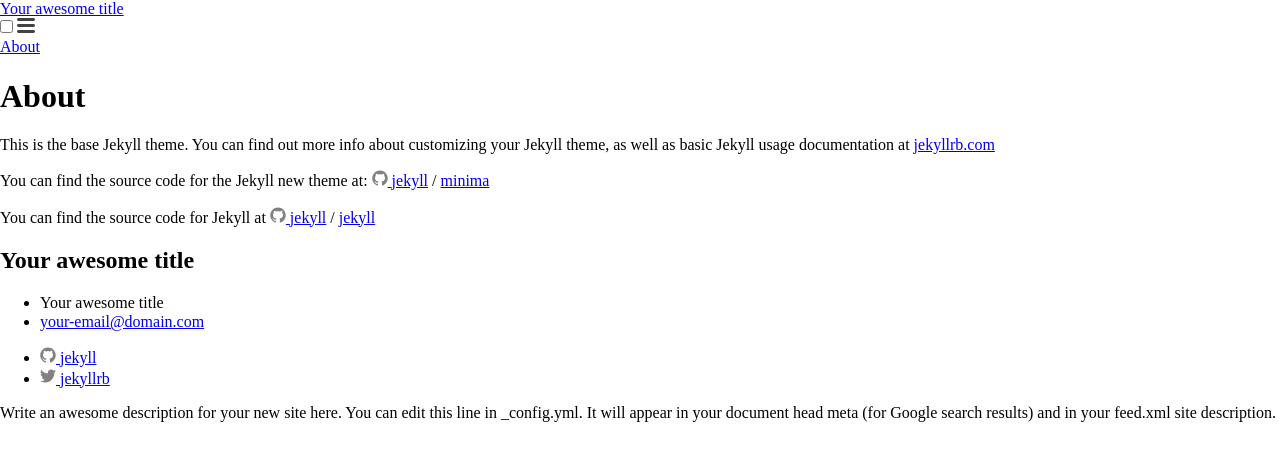
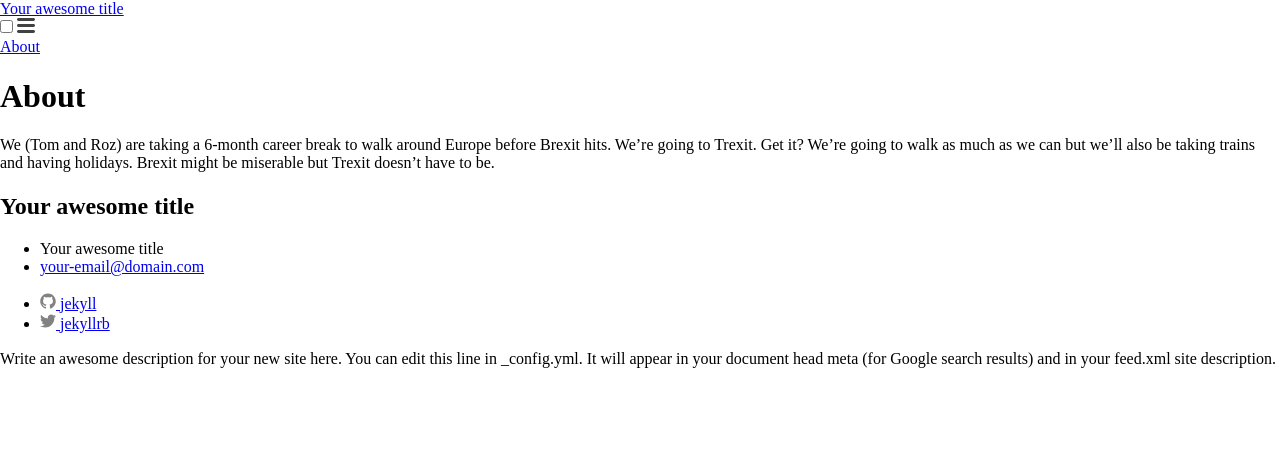
Before and after one commit to tombye/trexit, a Jekyll site: the page built from about.md, in a window 1280 px wide. Shown: the top 461 px of the page. Built offline with Jekyll 4.4.1, drawn with Linux system fonts in a browser that asks for light colours.

Commit message:
Add real content ot about page

```diff
--- a/about.md
+++ b/about.md
@@ -4,12 +4,5 @@
 permalink: /about/
 ---
 
-This is the base Jekyll theme. You can find out more info about customizing your Jekyll theme, as well as basic Jekyll usage documentation at [jekyllrb.com](https://jekyllrb.com/)
-
-You can find the source code for the Jekyll new theme at:
-{% include icon-github.html username="jekyll" %} /
-[minima](https://github.com/jekyll/minima)
-
-You can find the source code for Jekyll at
-{% include icon-github.html username="jekyll" %} /
-[jekyll](https://github.com/jekyll/jekyll)
+We (Tom and Roz) are taking a 6-month career break to walk around Europe before Brexit hits. We’re going to Trexit. Get it?
+We’re going to walk as much as we can but we’ll also be taking trains and having holidays. Brexit might be miserable but Trexit doesn’t have to be.
```
